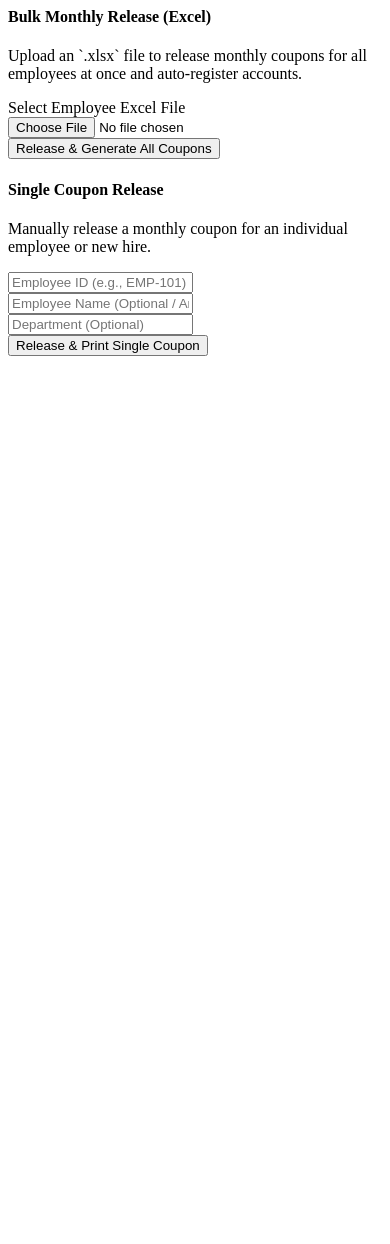
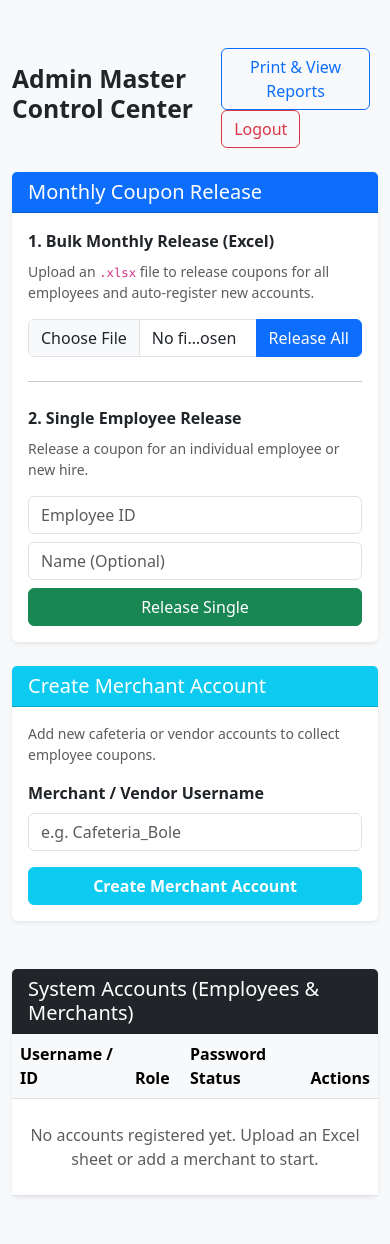
Before and after one commit to takino176-dev/monthly-qr-coupon-system, a Flask app: page /admin/dashboard in a window 390 px wide. Before the commit the page ends 356 px from the top, so only its background shows below. Run offline with Flask 3, Linux system fonts and the light colour scheme; a user stored in the database is signed in.

Commit message:
Add bootstrap styling to admin dashboard template

```diff
--- a/templates/admin_dashboard.html
+++ b/templates/admin_dashboard.html
@@ -1,41 +1,150 @@
-<!-- Monthly Coupon Distribution Section -->
+<!DOCTYPE html>
+<html lang="en">
+<head>
+    <meta charset="UTF-8">
+    <meta name="viewport" content="width=device-width, initial-scale=1.0">
+    <title>Admin Master Dashboard</title>
+    <!-- Bootstrap 5 CSS -->
+    <link rel="stylesheet" href="https://cdn.jsdelivr.net/npm/bootstrap@5.3.0/dist/css/bootstrap.min.css">
+</head>
+<body class="bg-light">
+    <div class="container py-5">
+
+        <!-- Header & Top Navigation -->
+        <div class="d-flex justify-content-between align-items-center mb-4">
+            <h2 class="fw-bold text-dark">Admin Master Control Center</h2>
+            <div>
+                <a href="/admin/reports" class="btn btn-outline-primary me-2">Print & View Reports</a>
+                <a href="/logout" class="btn btn-outline-danger">Logout</a>
+            </div>
+        </div>
+
+        <!-- Flash Alert Messages -->
+        {% with messages = get_flashed_messages(with_categories=true) %}
+          {% if messages %}
+            {% for category, message in messages %}
+              <div class="alert alert-{{ category }} alert-dismissible fade show" role="alert">
+                {{ message }}
+              </div>
+            {% endfor %}
+          {% endif %}
+        {% endwith %}
+
+        <!-- Row 1: Distribution & Merchant Creation -->
         <div class="row g-4 mb-5">
-    <!-- Option A: Bulk Release via Excel Upload -->
-    <div class="col-md-6">
-        <div class="card shadow-sm h-100 border-primary">
+
+            <!-- Card A: Monthly Coupon Distribution -->
+            <div class="col-lg-7">
+                <div class="card shadow-sm h-100 border-0">
+                    <div class="card-header bg-primary text-white font-weight-bold">
+                        <h5 class="mb-0">Monthly Coupon Release</h5>
+                    </div>
                     <div class="card-body">
-                <h4 class="card-title text-primary mb-3">Bulk Monthly Release (Excel)</h4>
-                <p class="text-muted">Upload an `.xlsx` file to release monthly coupons for all employees at once and auto-register accounts.</p>
-                <form method="POST" action="/admin/dashboard" enctype="multipart/form-data">
-                    <div class="mb-3">
-                        <label class="form-label font-weight-bold">Select Employee Excel File</label>
+                        <!-- Bulk Excel Upload -->
+                        <form method="POST" action="/admin/dashboard" enctype="multipart/form-data" class="mb-4">
+                            <label class="form-label fw-bold">1. Bulk Monthly Release (Excel)</label>
+                            <p class="text-muted small">Upload an <code>.xlsx</code> file to release coupons for all employees and auto-register new accounts.</p>
+                            <div class="input-group">
                                 <input type="file" name="file" class="form-control" accept=".xlsx" required>
+                                <button type="submit" class="btn btn-primary">Release All</button>
                             </div>
-                    <button type="submit" class="btn btn-primary w-100">Release & Generate All Coupons</button>
+                        </form>
+
+                        <hr class="my-4">
+
+                        <!-- Single ID Release -->
+                        <form method="POST" action="/admin/release-coupon/single">
+                            <label class="form-label fw-bold">2. Single Employee Release</label>
+                            <p class="text-muted small">Release a coupon for an individual employee or new hire.</p>
+                            <div class="row g-2">
+                                <div class="col-md-4">
+                                    <input type="text" name="emp_id" class="form-control" placeholder="Employee ID" required>
+                                </div>
+                                <div class="col-md-4">
+                                    <input type="text" name="emp_name" class="form-control" placeholder="Name (Optional)">
+                                </div>
+                                <div class="col-md-4">
+                                    <button type="submit" class="btn btn-success w-100">Release Single</button>
+                                </div>
+                            </div>
                         </form>
                     </div>
                 </div>
             </div>
 
-    <!-- Option B: Single Employee Release -->
-    <div class="col-md-6">
-        <div class="card shadow-sm h-100 border-success">
+            <!-- Card B: Create Merchant Account -->
+            <div class="col-lg-5">
+                <div class="card shadow-sm h-100 border-0">
+                    <div class="card-header bg-info text-white">
+                        <h5 class="mb-0">Create Merchant Account</h5>
+                    </div>
                     <div class="card-body">
-                <h4 class="card-title text-success mb-3">Single Coupon Release</h4>
-                <p class="text-muted">Manually release a monthly coupon for an individual employee or new hire.</p>
-                <form method="POST" action="/admin/release-coupon/single">
-                    <div class="mb-2">
-                        <input type="text" name="emp_id" class="form-control" placeholder="Employee ID (e.g., EMP-101)" required>
+                        <p class="text-muted small">Add new cafeteria or vendor accounts to collect employee coupons.</p>
+                        <form method="POST" action="/admin/add-user">
+                            <input type="hidden" name="role" value="merchant">
+                            <div class="mb-3">
+                                <label class="form-label fw-bold">Merchant / Vendor Username</label>
+                                <input type="text" name="username" class="form-control" placeholder="e.g. Cafeteria_Bole" required>
                             </div>
-                    <div class="mb-2">
-                        <input type="text" name="emp_name" class="form-control" placeholder="Employee Name (Optional / Amharic)">
-                    </div>
-                    <div class="mb-3">
-                        <input type="text" name="department" class="form-control" placeholder="Department (Optional)">
-                    </div>
-                    <button type="submit" class="btn btn-success w-100">Release & Print Single Coupon</button>
+                            <button type="submit" class="btn btn-info text-white w-100 fw-bold">Create Merchant Account</button>
                         </form>
                     </div>
                 </div>
             </div>
+
         </div>
+
+        <!-- Row 2: Account Management Table -->
+        <div class="card shadow-sm border-0">
+            <div class="card-header bg-dark text-white">
+                <h5 class="mb-0">System Accounts (Employees & Merchants)</h5>
+            </div>
+            <div class="card-body p-0">
+                <div class="table-responsive">
+                    <table class="table table-hover align-middle mb-0">
+                        <thead class="table-light">
+                            <tr>
+                                <th>Username / ID</th>
+                                <th>Role</th>
+                                <th>Password Status</th>
+                                <th class="text-end">Actions</th>
+                            </tr>
+                        </thead>
+                        <tbody>
+                            {% for user in users %}
+                            <tr>
+                                <td><strong>{{ user.username }}</strong></td>
+                                <td>
+                                    {% if user.role == 'merchant' %}
+                                        <span class="badge bg-info text-dark">Merchant</span>
+                                    {% else %}
+                                        <span class="badge bg-secondary">Employee</span>
+                                    {% endif %}
+                                </td>
+                                <td>
+                                    {% if user.is_initial_password %}
+                                        <span class="badge bg-warning text-dark">Default Password</span>
+                                    {% else %}
+                                        <span class="badge bg-success">Password Changed</span>
+                                    {% endif %}
+                                </td>
+                                <td class="text-end">
+                                    <form action="/admin/reset-password/{{ user.id }}" method="POST" class="d-inline" onsubmit="return confirm('Reset password for {{ user.username }} to welcome123?');">
+                                        <button type="submit" class="btn btn-sm btn-outline-danger">Reset Password</button>
+                                    </form>
+                                </td>
+                            </tr>
+                            {% else %}
+                            <tr>
+                                <td colspan="4" class="text-center text-muted py-4">No accounts registered yet. Upload an Excel sheet or add a merchant to start.</td>
+                            </tr>
+                            {% endfor %}
+                        </tbody>
+                    </table>
+                </div>
+            </div>
+        </div>
+
+    </div>
+</body>
+</html>
```
Lines whose indentation alone changed are shown as unchanged.
